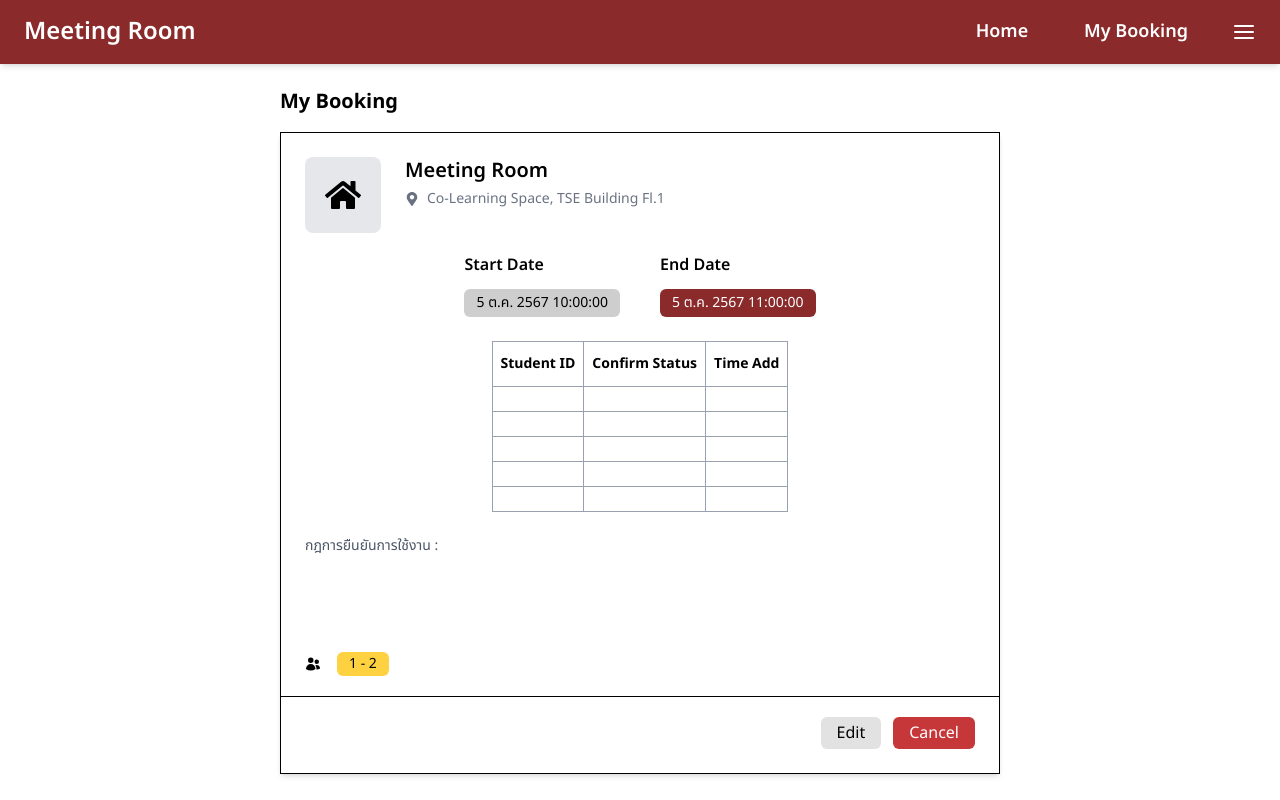
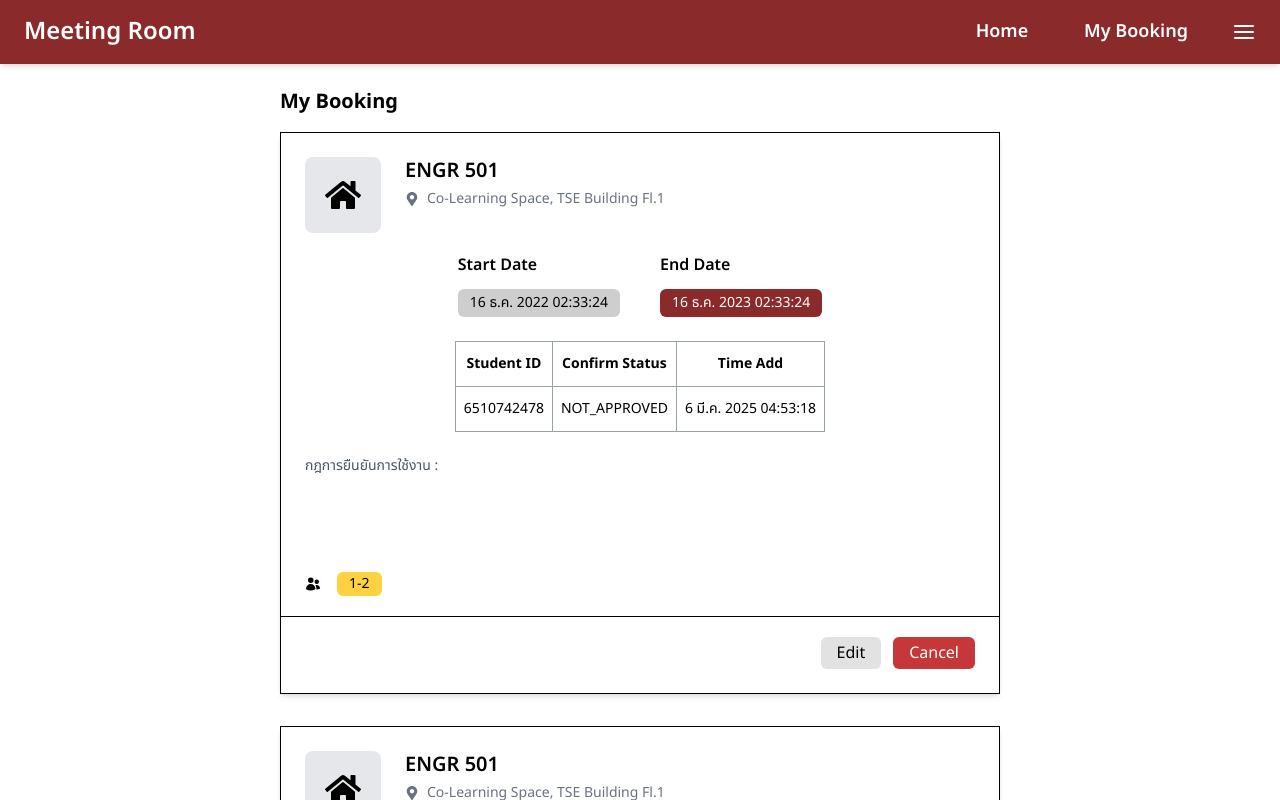
Before and after one commit to Pawinful/meeting-room-project-front, a React (Vite) app: page /mybooking in a window 1280 px wide. Shown: the top 800 px of the page. Built offline with nearby package versions, Linux system fonts and the light colour scheme.

Commit message:
myBooking update

```diff
--- a/package.json
+++ b/package.json
@@ -15,6 +15,7 @@
     "clsx": "^2.1.1",
     "date-fns": "^4.1.0",
     "framer-motion": "^12.6.5",
+    "moment": "^2.30.1",
     "react-dom": "^18.3.1",
     "react-google-charts": "^5.2.1",
     "react-icons": "^5.4.0",
--- a/src/components/pages/user/MyBooking.jsx
+++ b/src/components/pages/user/MyBooking.jsx
@@ -1,6 +1,8 @@
 import React from "react";
 import { FaHome, FaMapMarkerAlt } from "react-icons/fa";
 import { HiUsers } from "react-icons/hi2";
+import moment from "moment";
+import "moment/locale/th";
 
 const data = [
   {
@@ -110,15 +112,18 @@ const MyBooking = () => {
     <div className="max-w-3xl mx-auto p-6">
       <h1 className="text-xl font-bold mb-4">My Booking</h1>
 
-      <div className="bg-white border shadow-md p-6 mb-6">
+      {data.map((item, index) => {
+
+        return (
+          <div key={item._id} className="bg-white border shadow-md p-6 mb-8">
             <div className="flex items-start gap-6 mb-5">
               <div className="bg-gray-200 p-5 rounded-lg">
                 <FaHome className="text-grey-600 text-4xl" />
               </div>
               <div>
-            <h2 className="text-xl font-semibold mb-1">Meeting Room</h2>
+                <h2 className="text-xl font-semibold mb-1">{item.roomNameEN}</h2>
                 <p className="text-gray-500 flex items-center gap-2 text-sm">
-              <FaMapMarkerAlt /> Co-Learning Space, TSE Building Fl.1
+                  <FaMapMarkerAlt /> {item.locaTion}
                 </p>
               </div>
             </div>
@@ -126,14 +131,14 @@ const MyBooking = () => {
             <div className="flex justify-center items-center gap-10 max-[450px]:gap-5">
               <div>
                 <div className="font-semibold mb-3">Start Date</div>
-            <div className="bg-[#CECECE] px-3 py-1 text-sm rounded-md">
-              5 ต.ค. 2567 10:00:00
+                <div className="bg-[#CECECE] px-3 max-[450px]:px-2 py-1 text-sm rounded-md">
+                  {moment(item.bookingStartTime).format("D MMM YYYY HH:mm:ss")}
                 </div>
               </div>
               <div>
                 <div className="font-semibold mb-3">End Date</div>
-            <div className="bg-[#8A2A2B] text-white px-3 py-1 text-sm rounded-md">
-              5 ต.ค. 2567 11:00:00
+                <div className="bg-[#8A2A2B] text-white px-3 max-[450px]:px-2 py-1 text-sm rounded-md">
+                  {moment(item.bookingEndTime).format("D MMM YYYY HH:mm:ss")}
                 </div>
               </div>
             </div>
@@ -143,31 +148,19 @@ const MyBooking = () => {
               <table className="border border-gray-400 text-center">
                 <thead className="text-gray-70">
                   <tr>
-                <th className="border border-gray-400 px-2 py-3 text-sm">
-                  Student ID
-                </th>
-                <th className="border border-gray-400 px-2 py-3 text-sm">
-                  Confirm Status
-                </th>
-                <th className="border border-gray-400 px-2 py-3 text-sm">
-                  Time Add
-                </th>
+                    <th className="border border-gray-400 px-2 py-3 text-sm">Student ID</th>
+                    <th className="border border-gray-400 px-2 py-3 text-sm">Confirm Status</th>
+                    <th className="border border-gray-400 px-2 py-3 text-sm">Time Add</th>
                   </tr>
                 </thead>
                 <tbody>
-              {data.map((item, index) => (
-                <tr key={index} className="border border-gray-400">
+                  <tr className="border border-gray-400">
+                    <td className="border border-gray-400 px-2 py-3 text-sm">{item.customerUsername}</td>
+                    <td className="border border-gray-400 px-2 py-3 text-sm">{item.bookingStatus}</td>
                     <td className="border border-gray-400 px-2 py-3 text-sm">
-                    {item.studentId}
-                  </td>
-                  <td className="border border-gray-400 px-2 py-3 text-sm">
-                    {item.confirmStatus}
-                  </td>
-                  <td className="border border-gray-400 px-2 py-3 text-sm">
-                    {item.timeAdd}
+                      {moment(item.createdAt).format("D MMM YYYY HH:mm:ss")}
                     </td>
                   </tr>
-              ))}
                 </tbody>
               </table>
             </div>
@@ -176,23 +169,21 @@ const MyBooking = () => {
               <p>กฎการยืนยันการใช้งาน :</p>
             </div>
             <div className="flex items-center gap-4 mb-5">
-          <HiUsers />{" "}
-          <span className="bg-[#FED141] px-3 py-0.5 rounded-md text-sm">
-            1 - 2
-          </span>
+              <HiUsers />
+              <span className="bg-[#FED141] px-3 py-0.5 rounded-md text-sm">{item.roomSize}</span>
             </div>
 
             <div className="-mx-6 border-b"></div>
 
-        <div className="flex justify-end items-center mt-5 ">
+            <div className="flex justify-end items-center mt-5">
               <div className="flex gap-3">
-            <button className="bg-[#E2E2E2] px-4 py-1 rounded-md">Edit</button>
-            <button className="bg-[#C53739] text-white px-4 py-1 rounded-md">
-              Cancel
-            </button>
+                <button className="bg-[#E2E2E2] px-4 py-1 rounded-md cursor-pointer">Edit</button>
+                <button className="bg-[#C53739] text-white px-4 py-1 rounded-md cursor-pointer">Cancel</button>
               </div>
             </div>
           </div>
+        );
+      })}
     </div>
   );
 };
```
Also changed, not shown: 1 other file (tests, documents, lock files or other folders). Lines whose indentation alone changed are shown as unchanged.
